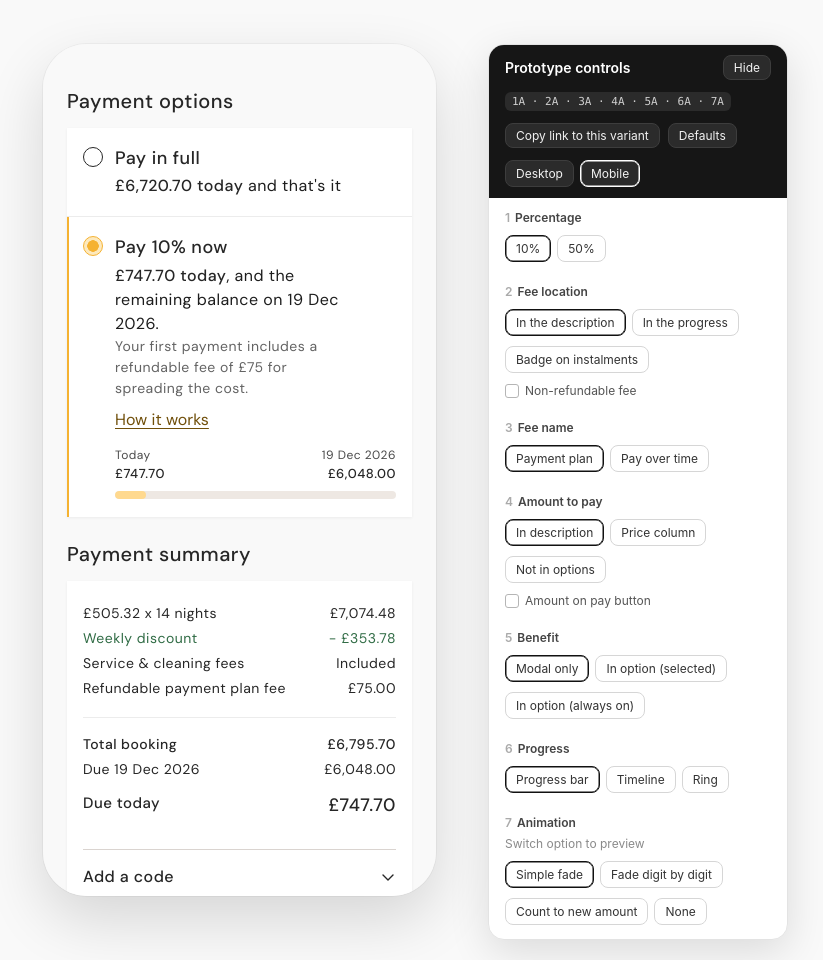
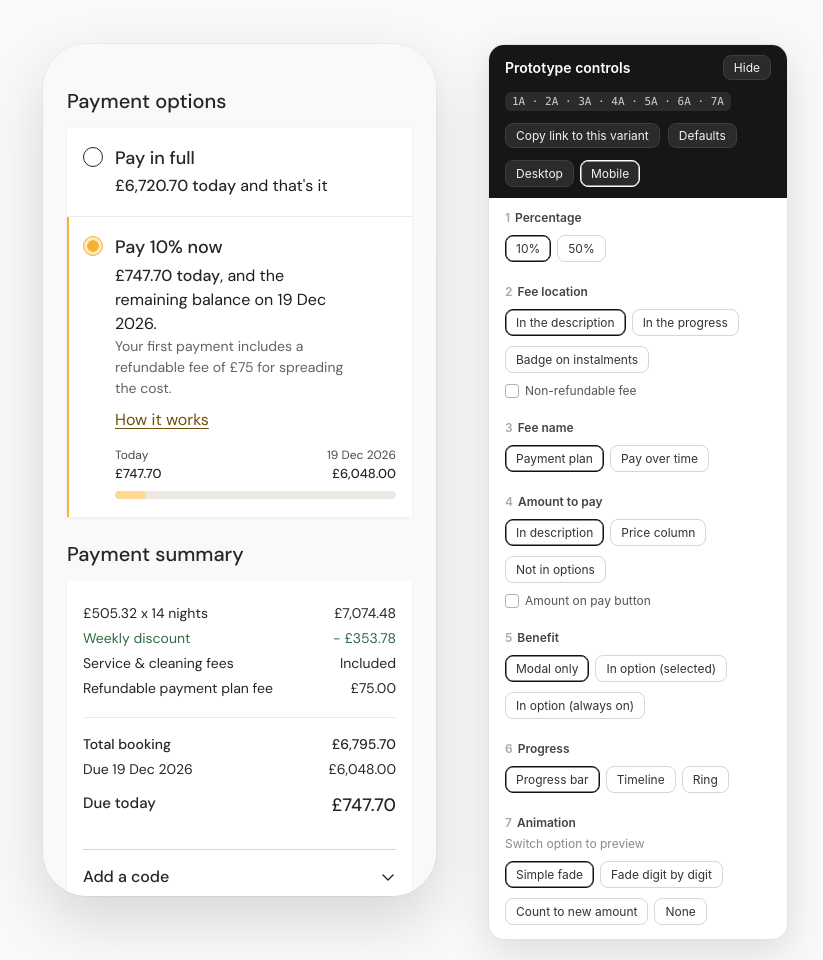
Before and after one commit to lisapas/PG-prototypes, a plain HTML site: page pay-over-time-refined/index.html in a window 1280 px wide. Shown: the whole page, without its empty margins (221-1044 px from the left). Drawn offline with Linux system fonts and the light colour scheme.

Commit message:
Add files via upload

```diff
--- a/pay-over-time-refined/index.html
+++ b/pay-over-time-refined/index.html
@@ -35,7 +35,7 @@
 }
 *{box-sizing:border-box}
 html,body{margin:0}
-body{background:var(--page);color:var(--ink);font-family:"DM Sans","Helvetica Neue",Arial,sans-serif;font-weight:400;letter-spacing:.03em;-webkit-font-smoothing:antialiased}
+body{background:var(--page);color:var(--ink);font-family:"DM Sans","Helvetica Neue",Arial,sans-serif;font-weight:400;-webkit-font-smoothing:antialiased}
 button{font:inherit;color:inherit}
 
 /* ---------- Prototype controls bar ---------- */
```
